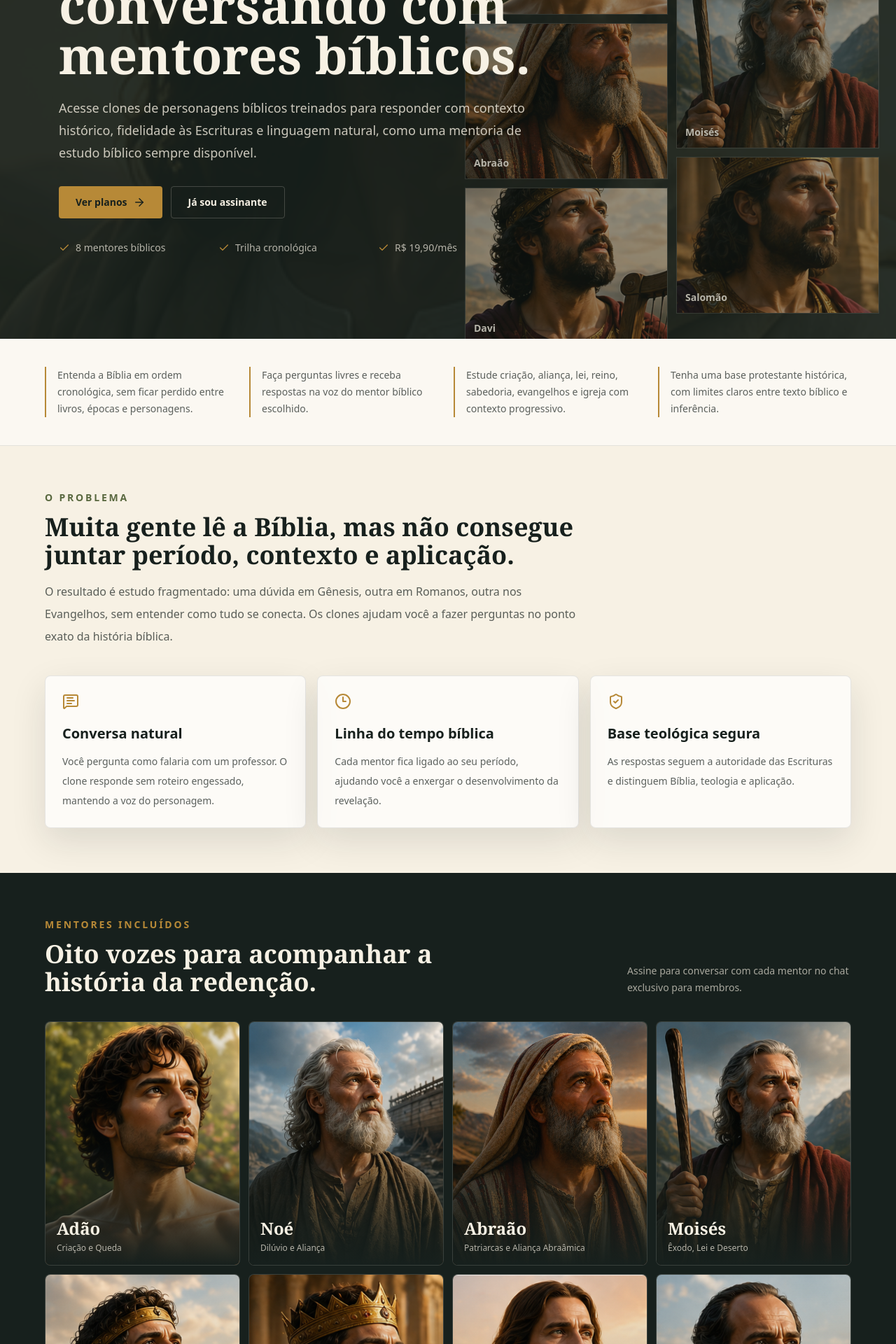
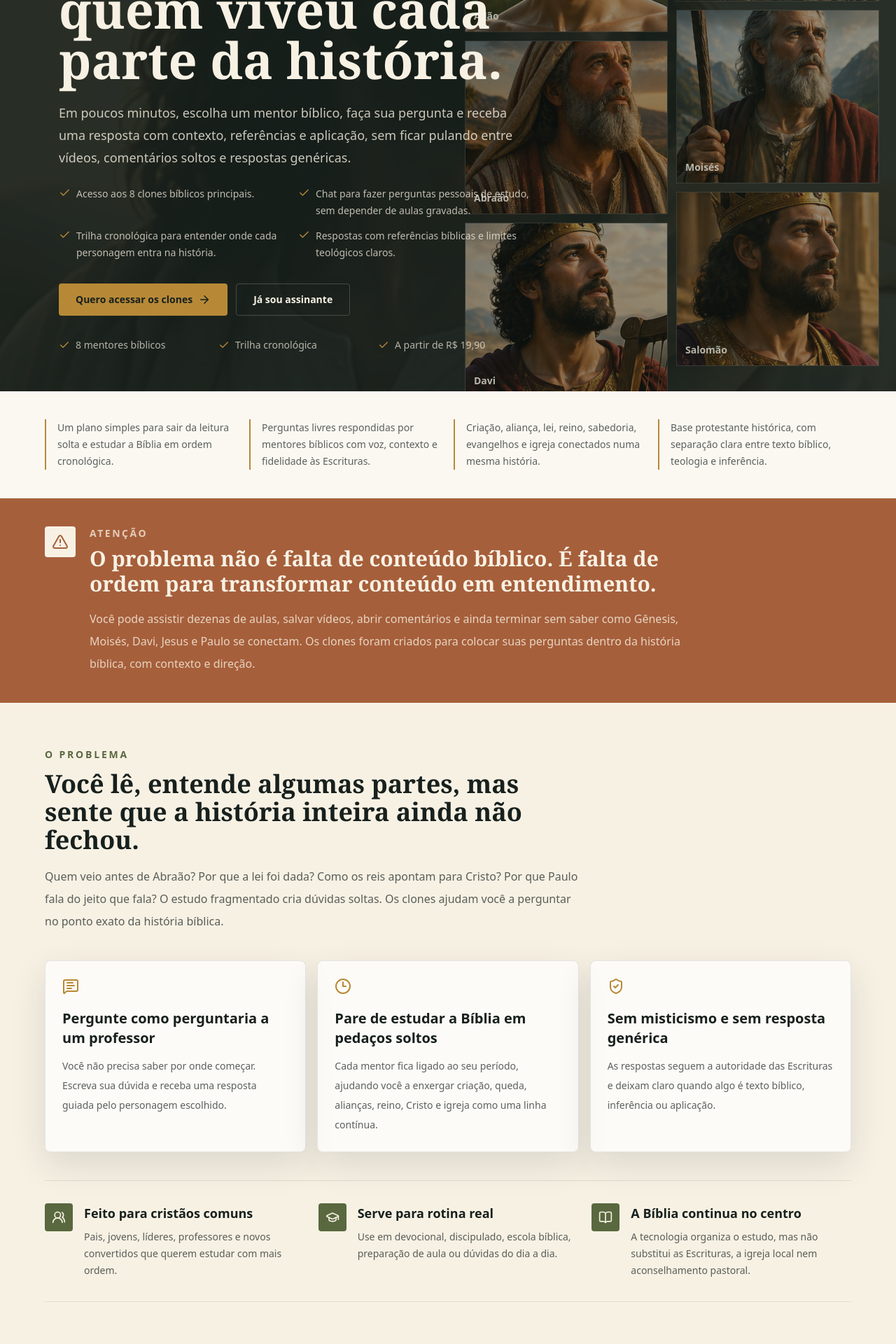
Before and after one commit to brunosandri/clones_biblicos, a Next.js app: page / in a window 1280 px wide. Shown: the part 320-2240 px from the top of the page at 70% size. Built offline with nearby package versions, Linux system fonts and the light colour scheme; no server answers.

Commit message:
Improve sales page copy

```diff
--- a/app/page.tsx
+++ b/app/page.tsx
@@ -1,55 +1,83 @@
 import Image from "next/image";
 import Link from "next/link";
 import {
+  AlertTriangle,
   ArrowRight,
   BookOpen,
   Check,
   Clock3,
+  GraduationCap,
   MessageSquareText,
   ShieldCheck,
-  Sparkles
+  Sparkles,
+  UsersRound
 } from "lucide-react";
 import { characters } from "@/lib/characters";
 
 export const dynamic = "force-dynamic";
 
 const outcomes = [
-  "Entenda a Bíblia em ordem cronológica, sem ficar perdido entre livros, épocas e personagens.",
-  "Faça perguntas livres e receba respostas na voz do mentor bíblico escolhido.",
-  "Estude criação, aliança, lei, reino, sabedoria, evangelhos e igreja com contexto progressivo.",
-  "Tenha uma base protestante histórica, com limites claros entre texto bíblico e inferência."
+  "Um plano simples para sair da leitura solta e estudar a Bíblia em ordem cronológica.",
+  "Perguntas livres respondidas por mentores bíblicos com voz, contexto e fidelidade às Escrituras.",
+  "Criação, aliança, lei, reino, sabedoria, evangelhos e igreja conectados numa mesma história.",
+  "Base protestante histórica, com separação clara entre texto bíblico, teologia e inferência."
+];
+
+const offerStack = [
+  "Acesso aos 8 clones bíblicos principais.",
+  "Chat para fazer perguntas pessoais de estudo, sem depender de aulas gravadas.",
+  "Trilha cronológica para entender onde cada personagem entra na história.",
+  "Respostas com referências bíblicas e limites teológicos claros."
 ];
 
 const mechanisms = [
   {
     icon: MessageSquareText,
-    title: "Conversa natural",
-    text: "Você pergunta como falaria com um professor. O clone responde sem roteiro engessado, mantendo a voz do personagem."
+    title: "Pergunte como perguntaria a um professor",
+    text: "Você não precisa saber por onde começar. Escreva sua dúvida e receba uma resposta guiada pelo personagem escolhido."
   },
   {
     icon: Clock3,
-    title: "Linha do tempo bíblica",
-    text: "Cada mentor fica ligado ao seu período, ajudando você a enxergar o desenvolvimento da revelação."
+    title: "Pare de estudar a Bíblia em pedaços soltos",
+    text: "Cada mentor fica ligado ao seu período, ajudando você a enxergar criação, queda, alianças, reino, Cristo e igreja como uma linha contínua."
   },
   {
     icon: ShieldCheck,
-    title: "Base teológica segura",
-    text: "As respostas seguem a autoridade das Escrituras e distinguem Bíblia, teologia e aplicação."
+    title: "Sem misticismo e sem resposta genérica",
+    text: "As respostas seguem a autoridade das Escrituras e deixam claro quando algo é texto bíblico, inferência ou aplicação."
+  }
+];
+
+const proofPoints = [
+  {
+    icon: UsersRound,
+    title: "Feito para cristãos comuns",
+    text: "Pais, jovens, líderes, professores e novos convertidos que querem estudar com mais ordem."
+  },
+  {
+    icon: GraduationCap,
+    title: "Serve para rotina real",
+    text: "Use em devocional, discipulado, escola bíblica, preparação de aula ou dúvidas do dia a dia."
+  },
+  {
+    icon: BookOpen,
+    title: "A Bíblia continua no centro",
+    text: "A tecnologia organiza o estudo, mas não substitui as Escrituras, a igreja local nem aconselhamento pastoral."
   }
 ];
 
 const objections = [
   {
-    title: "Não é mais um resumo genérico",
-    text: "A experiência foi pensada para estudo bíblico guiado por personagens, não para respostas soltas sem contexto."
+    title: "Não é um brinquedo de IA",
+    text: "A experiência foi pensada para estudo bíblico guiado por personagens, com regras de fidelidade, contexto e prudência."
   },
   {
-    title: "Não exige conhecimento prévio",
+    title: "Não exige seminário",
     text: "Você pode começar com perguntas simples e aprofundar conforme entende cada período da história bíblica."
   },
   {
-    title: "Não força um formato artificial",
-    text: "Os clones respondem de forma natural, respeitando a pergunta e a voz do mentor selecionado."
+    title: "Não promete revelação secreta",
+    text: "O objetivo é clareza, contexto e aplicação fiel, não substituir a leitura bíblica nem inventar doutrina."
   }
 ];
 
@@ -115,18 +143,26 @@ export default function HomePage() {
               Assinatura Clones da Bíblia
             </p>
             <h1 className="mt-5 font-serif text-5xl font-semibold leading-[1.03] text-parchment sm:text-6xl lg:text-7xl">
-              Estude a Bíblia conversando com mentores bíblicos.
+              Entenda a Bíblia conversando com quem viveu cada parte da história.
             </h1>
             <p className="mt-6 max-w-2xl text-lg leading-8 text-parchment/80">
-              Acesse clones de personagens bíblicos treinados para responder com contexto histórico,
-              fidelidade às Escrituras e linguagem natural, como uma mentoria de estudo bíblico sempre disponível.
+              Em poucos minutos, escolha um mentor bíblico, faça sua pergunta e receba uma resposta com contexto,
+              referências e aplicação, sem ficar pulando entre vídeos, comentários soltos e respostas genéricas.
             </p>
+            <ul className="mt-6 grid max-w-2xl gap-3 text-sm leading-6 text-parchment/75 sm:grid-cols-2">
+              {offerStack.map((item) => (
+                <li key={item} className="flex gap-2">
+                  <Check size={17} className="mt-0.5 shrink-0 text-gold" aria-hidden="true" />
+                  <span>{item}</span>
+                </li>
+              ))}
+            </ul>
             <div className="mt-8 flex flex-col gap-3 sm:flex-row">
               <Link
                 href="#planos"
                 className="inline-flex items-center justify-center gap-2 rounded bg-gold px-6 py-3 text-sm font-semibold text-ink transition hover:bg-parchment"
               >
-                Ver planos
+                Quero acessar os clones
                 <ArrowRight size={18} aria-hidden="true" />
               </Link>
               <Link
@@ -147,7 +183,7 @@ export default function HomePage() {
               </span>
               <span className="inline-flex items-center gap-2">
                 <Check size={16} className="text-gold" aria-hidden="true" />
-                R$ 19,90/mês
+                A partir de R$ 19,90
               </span>
             </div>
           </div>
@@ -164,16 +200,35 @@ export default function HomePage() {
         </div>
       </section>
 
+      <section className="bg-clay px-5 py-10 text-parchment">
+        <div className="mx-auto flex max-w-6xl flex-col gap-5 md:flex-row md:items-start">
+          <div className="flex h-11 w-11 shrink-0 items-center justify-center rounded bg-parchment text-clay">
+            <AlertTriangle size={24} aria-hidden="true" />
+          </div>
+          <div className="max-w-4xl">
+            <p className="text-sm font-semibold uppercase tracking-[0.18em] text-parchment/75">Atenção</p>
+            <h2 className="mt-2 font-serif text-3xl font-semibold">
+              O problema não é falta de conteúdo bíblico. É falta de ordem para transformar conteúdo em entendimento.
+            </h2>
+            <p className="mt-4 text-base leading-8 text-parchment/80">
+              Você pode assistir dezenas de aulas, salvar vídeos, abrir comentários e ainda terminar sem saber como Gênesis,
+              Moisés, Davi, Jesus e Paulo se conectam. Os clones foram criados para colocar suas perguntas dentro da história
+              bíblica, com contexto e direção.
+            </p>
+          </div>
+        </div>
+      </section>
+
       <section className="px-5 py-16">
         <div className="mx-auto max-w-6xl">
           <div className="max-w-3xl">
             <p className="text-sm font-semibold uppercase tracking-[0.2em] text-olive">O problema</p>
             <h2 className="mt-3 font-serif text-4xl font-semibold text-ink">
-              Muita gente lê a Bíblia, mas não consegue juntar período, contexto e aplicação.
+              Você lê, entende algumas partes, mas sente que a história inteira ainda não fechou.
             </h2>
             <p className="mt-4 text-base leading-8 text-ink/70">
-              O resultado é estudo fragmentado: uma dúvida em Gênesis, outra em Romanos, outra nos Evangelhos,
-              sem entender como tudo se conecta. Os clones ajudam você a fazer perguntas no ponto exato da história bíblica.
+              Quem veio antes de Abraão? Por que a lei foi dada? Como os reis apontam para Cristo? Por que Paulo fala do jeito
+              que fala? O estudo fragmentado cria dúvidas soltas. Os clones ajudam você a perguntar no ponto exato da história bíblica.
             </p>
           </div>
 
@@ -185,6 +240,23 @@ export default function HomePage() {
                   <Icon size={24} className="text-gold" aria-hidden="true" />
                   <h3 className="mt-5 text-xl font-semibold text-ink">{item.title}</h3>
                   <p className="mt-3 text-sm leading-7 text-ink/70">{item.text}</p>
+                </div>
+              );
+            })}
+          </div>
+
+          <div className="mt-10 grid gap-5 border-y border-ink/10 py-8 md:grid-cols-3">
+            {proofPoints.map((item) => {
+              const Icon = item.icon;
+              return (
+                <div key={item.title} className="flex gap-4">
+                  <div className="flex h-10 w-10 shrink-0 items-center justify-center rounded bg-olive text-parchment">
+                    <Icon size={20} aria-hidden="true" />
+                  </div>
+                  <div>
+                    <h3 className="text-lg font-semibold text-ink">{item.title}</h3>
+                    <p className="mt-2 text-sm leading-6 text-ink/70">{item.text}</p>
+                  </div>
                 </div>
               );
             })}
@@ -230,10 +302,11 @@ export default function HomePage() {
           <div className="max-w-2xl">
             <p className="text-sm font-semibold uppercase tracking-[0.2em] text-olive">Planos</p>
             <h2 className="mt-3 font-serif text-4xl font-semibold text-ink">
-              Escolha como quer acessar os clones.
+              Comece com um plano simples de estudo bíblico guiado.
             </h2>
             <p className="mt-4 text-base leading-8 text-ink/70">
-              O anual foi criado para quem quer manter uma rotina de estudo bíblico ao longo do ano.
+              Não é uma promessa de conhecimento instantâneo. É uma ferramenta para criar constância, fazer perguntas melhores
+              e enxergar a Bíblia com mais contexto ao longo da semana.
             </p>
           </div>
 
@@ -242,7 +315,7 @@ export default function HomePage() {
               <div className="flex items-start justify-between gap-4">
                 <div>
                   <h3 className="text-2xl font-semibold text-ink">Mensal</h3>
-                  <p className="mt-2 text-sm text-ink/60">Comece com baixo compromisso.</p>
+                  <p className="mt-2 text-sm text-ink/60">Para testar o método e estudar no seu ritmo.</p>
                 </div>
                 <BookOpen className="text-gold" size={26} aria-hidden="true" />
               </div>
@@ -254,6 +327,7 @@ export default function HomePage() {
                 <li className="flex gap-2"><Check size={17} className="mt-0.5 text-olive" /> Acesso aos 8 clones</li>
                 <li className="flex gap-2"><Check size={17} className="mt-0.5 text-olive" /> Chat com mentores bíblicos</li>
                 <li className="flex gap-2"><Check size={17} className="mt-0.5 text-olive" /> Trilha cronológica de estudo</li>
+                <li className="flex gap-2"><Check size={17} className="mt-0.5 text-olive" /> Respostas com contexto e referências</li>
               </ul>
               <Link
                 href={monthlyCheckoutUrl}
@@ -270,7 +344,7 @@ export default function HomePage() {
               </div>
               <div className="pr-28">
                 <h3 className="text-2xl font-semibold">Anual</h3>
-                <p className="mt-2 text-sm text-parchment/70">Economize cerca de 20% e estude sem interrupção.</p>
+                <p className="mt-2 text-sm text-parchment/70">Para criar uma rotina de estudo durante o ano inteiro.</p>
               </div>
               <div className="mt-8 flex items-end gap-2">
                 <span className="text-5xl font-semibold">R$ 189,90</span>
@@ -281,6 +355,7 @@ export default function HomePage() {
                 <li className="flex gap-2"><Check size={17} className="mt-0.5 text-gold" /> Todos os benefícios do mensal</li>
                 <li className="flex gap-2"><Check size={17} className="mt-0.5 text-gold" /> Melhor custo para estudo contínuo</li>
                 <li className="flex gap-2"><Check size={17} className="mt-0.5 text-gold" /> Ideal para devocional, discipulado e escola bíblica</li>
+                <li className="flex gap-2"><Check size={17} className="mt-0.5 text-gold" /> Acesso renovado sem interromper sua trilha</li>
               </ul>
               <Link
                 href={annualCheckoutUrl}
@@ -318,16 +393,16 @@ export default function HomePage() {
           </div>
           <div className="mt-10 bg-ink px-6 py-8 text-parchment md:flex md:items-center md:justify-between md:gap-8">
             <div>
-              <h2 className="font-serif text-3xl font-semibold">Comece hoje por R$ 19,90.</h2>
+              <h2 className="font-serif text-3xl font-semibold">Abra a Bíblia com uma pergunta melhor hoje.</h2>
               <p className="mt-2 text-sm text-parchment/70">
-                Escolha um mentor, faça sua primeira pergunta e organize seu estudo bíblico.
+                Assine, escolha um mentor e comece pela dúvida que está travando seu estudo agora.
               </p>
             </div>
             <Link
               href={monthlyCheckoutUrl}
               className="mt-5 inline-flex items-center justify-center gap-2 rounded bg-gold px-5 py-3 text-sm font-semibold text-ink transition hover:bg-parchment md:mt-0"
             >
-              Começar agora
+              Quero começar agora
               <ArrowRight size={17} aria-hidden="true" />
             </Link>
           </div>
```
